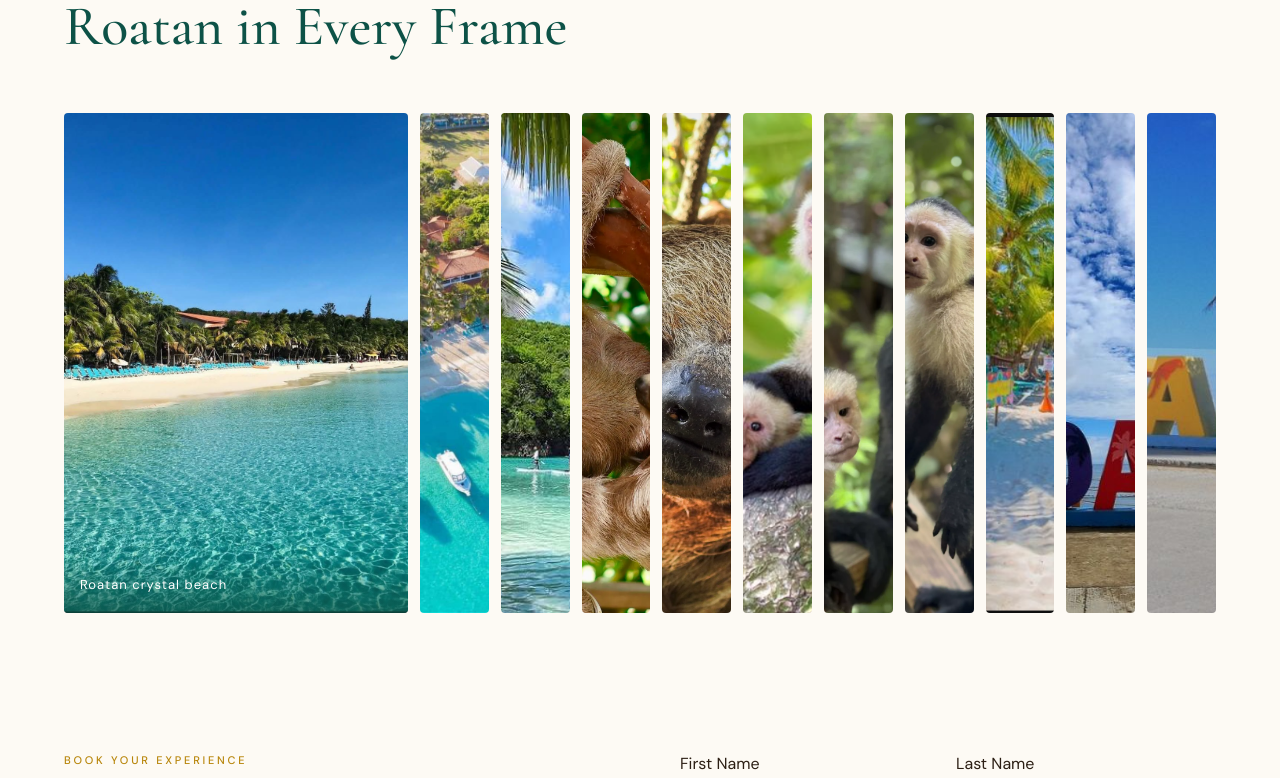
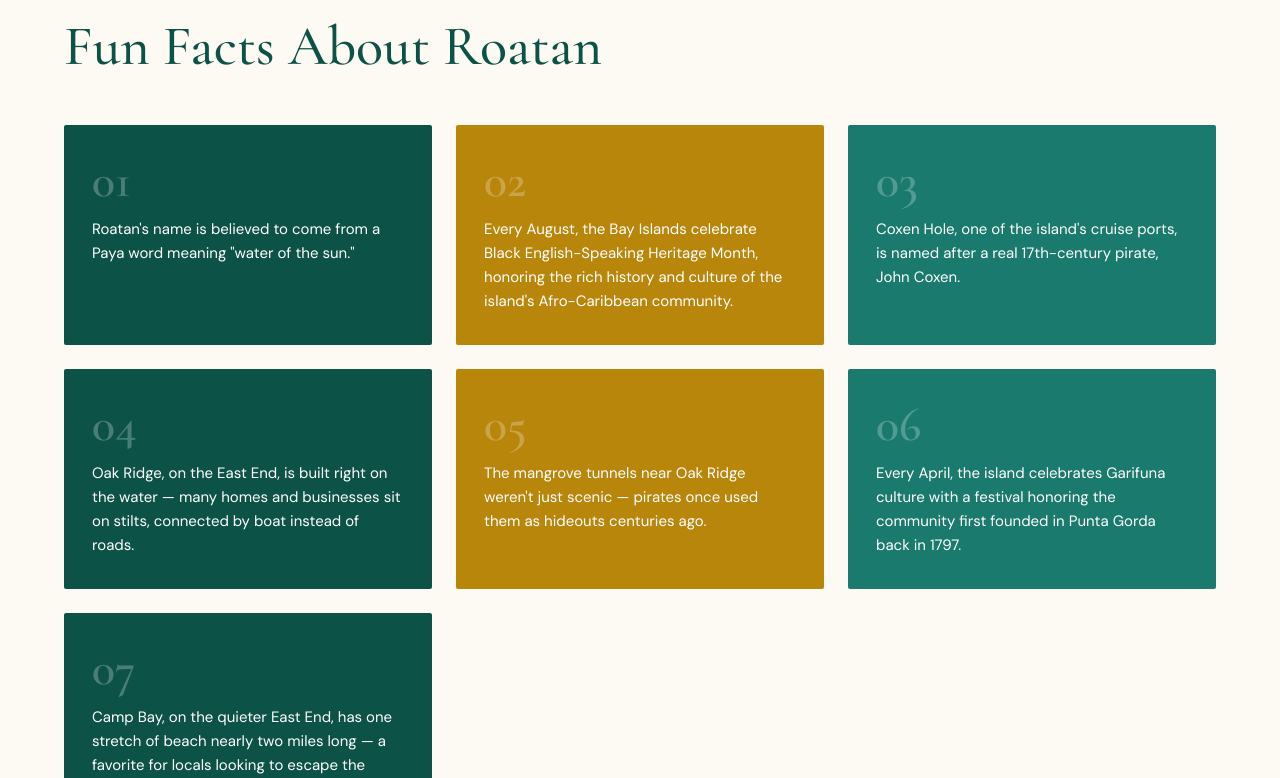
Before and after one commit to ShaniceS13/elite-tours, a React (Vite) app: page / in a window 1280 px wide. Shown: the part 5963-6741 px from the top of the page. Built offline with nearby package versions, Linux system fonts and the light colour scheme.

Commit message:
Add Fun Facts section with colorful card grid

```diff
--- /dev/null
+++ b/src/components/FunFacts.jsx
@@ -0,0 +1,25 @@
+import useInView from "../hooks/useInView";
+import { funFacts } from "../data/funFacts";
+import "../styles/FunFacts.css";
+
+export default function FunFacts() {
+  const [ref, inView] = useInView();
+
+  return (
+    <section className="fun-facts" id="fun-facts" ref={ref}>
+      <span className="section-tag">Did You Know?</span>
+      <h2 className={`section-title fade-in ${inView ? "visible" : ""}`}>
+        Fun Facts About Roatan
+      </h2>
+
+      <div className={`fun-facts-grid fade-in ${inView ? "visible" : ""}`}>
+        {funFacts.map((fact, i) => (
+          <div key={i} className="fun-fact-card">
+            <span className="fun-fact-number">{fact.number}</span>
+            <p>{fact.text}</p>
+          </div>
+        ))}
+      </div>
+    </section>
+  );
+}
--- a/src/components/Home.jsx
+++ b/src/components/Home.jsx
@@ -12,6 +12,7 @@ import { useLocation } from "react-router-dom";
 import OurServices from "./OurServices";
 import GivingBack from "./GivingBack";
 import CultureSpotlight from "./CultureSpotlight";
+import FunFacts from "./FunFacts";
 
 export default function Home() {
   const location = useLocation();
@@ -35,6 +36,7 @@ export default function Home() {
       <OurServices />
       <Fleet />
       <CultureSpotlight />
+      <FunFacts />
       <Gallery />
       <BookingForm />
       <CancellationPolicy />
--- /dev/null
+++ b/src/data/funFacts.js
@@ -0,0 +1,30 @@
+export const funFacts = [
+  {
+    number: "01",
+    text: 'Roatan\'s name is believed to come from a Paya word meaning "water of the sun."',
+  },
+  {
+    number: "02",
+    text: "Every August, the Bay Islands celebrate Black English-Speaking Heritage Month, honoring the rich history and culture of the island's Afro-Caribbean community.",
+  },
+  {
+    number: "03",
+    text: "Coxen Hole, one of the island's cruise ports, is named after a real 17th-century pirate, John Coxen.",
+  },
+  {
+    number: "04",
+    text: "Oak Ridge, on the East End, is built right on the water — many homes and businesses sit on stilts, connected by boat instead of roads.",
+  },
+  {
+    number: "05",
+    text: "The mangrove tunnels near Oak Ridge weren't just scenic — pirates once used them as hideouts centuries ago.",
+  },
+  {
+    number: "06",
+    text: "Every April, the island celebrates Garifuna culture with a festival honoring the community first founded in Punta Gorda back in 1797.",
+  },
+  {
+    number: "07",
+    text: "Camp Bay, on the quieter East End, has one stretch of beach nearly two miles long — a favorite for locals looking to escape the crowds.",
+  },
+];
--- /dev/null
+++ b/src/styles/FunFacts.css
@@ -0,0 +1,76 @@
+/* - Fun Facts Section - */
+.fun-facts {
+  background: var(--ivory);
+  padding: 60px 5%;
+}
+
+.fun-facts .section-title {
+  margin-bottom: 48px;
+}
+
+/* - Grid - */
+.fun-facts-grid {
+  display: grid;
+  grid-template-columns: repeat(3, 1fr);
+  gap: 24px;
+}
+
+/* - Card - */
+.fun-fact-card {
+  background: var(--teal-deep);
+  padding: 32px 28px;
+  border-radius: 2px;
+  transition:
+    transform 0.3s ease,
+    background 0.3s ease;
+  position: relative;
+  overflow: hidden;
+}
+
+.fun-fact-card:nth-child(3n + 2) {
+  background: var(--gold);
+}
+
+.fun-fact-card:nth-child(3n) {
+  background: var(--teal);
+}
+
+.fun-fact-card:hover {
+  transform: translateY(-6px) rotate(-1deg);
+}
+
+.fun-fact-number {
+  font-family: "Cormorant Garamond", serif;
+  font-size: 48px;
+  font-weight: 600;
+  color: rgba(255, 255, 255, 0.25);
+  line-height: 1;
+  display: block;
+  margin-bottom: 12px;
+}
+
+.fun-fact-card p {
+  font-size: 15px;
+  line-height: 1.6;
+  color: var(--white);
+  position: relative;
+  z-index: 1;
+}
+
+/* - Mobile - */
+@media (max-width: 768px) {
+  .fun-facts {
+    padding: 60px 5%;
+  }
+
+  .fun-facts-grid {
+    grid-template-columns: 1fr 1fr;
+    gap: 16px;
+  }
+}
+
+@media (max-width: 480px) {
+  .fun-facts-grid {
+    grid-template-columns: 1fr;
+  }
+}
```
